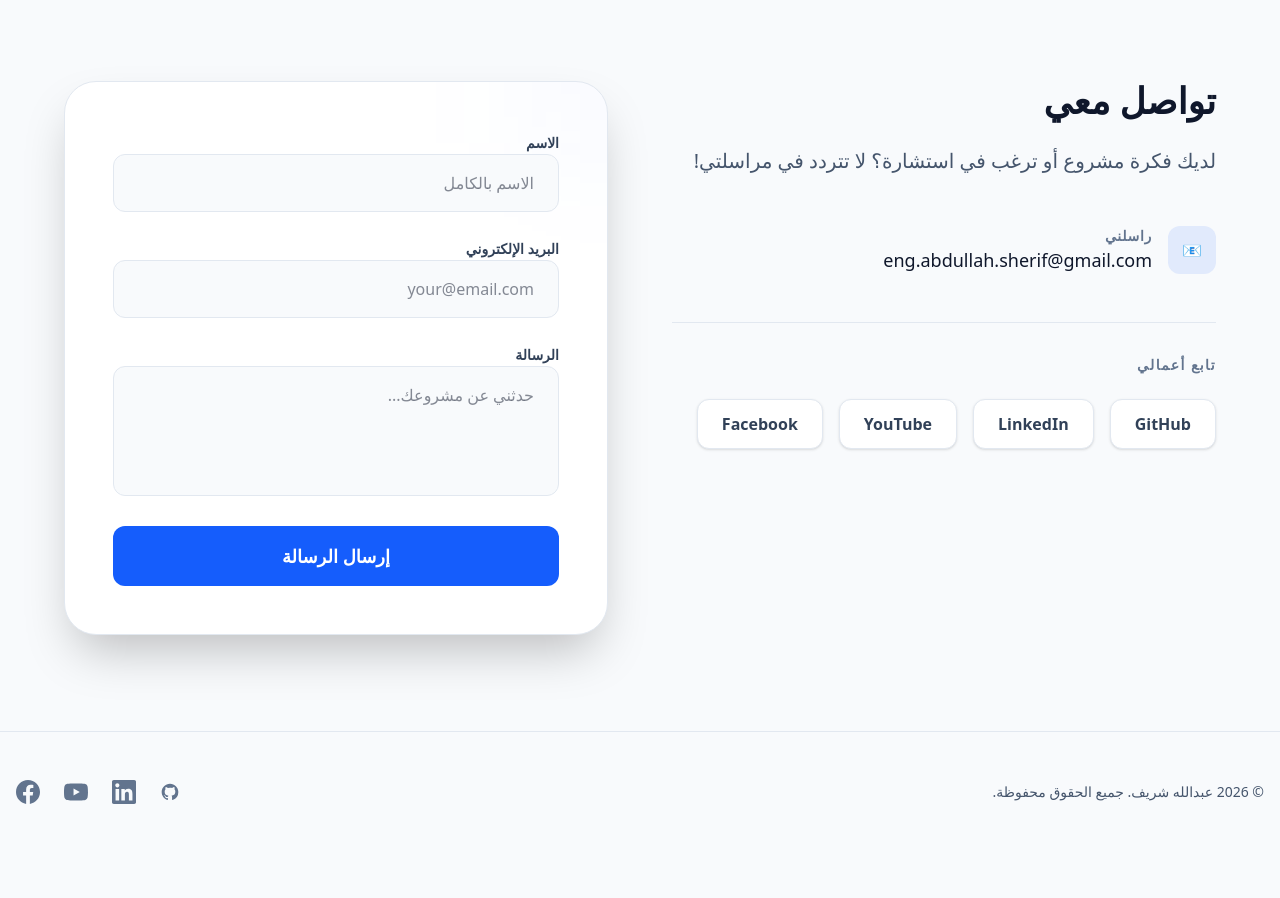
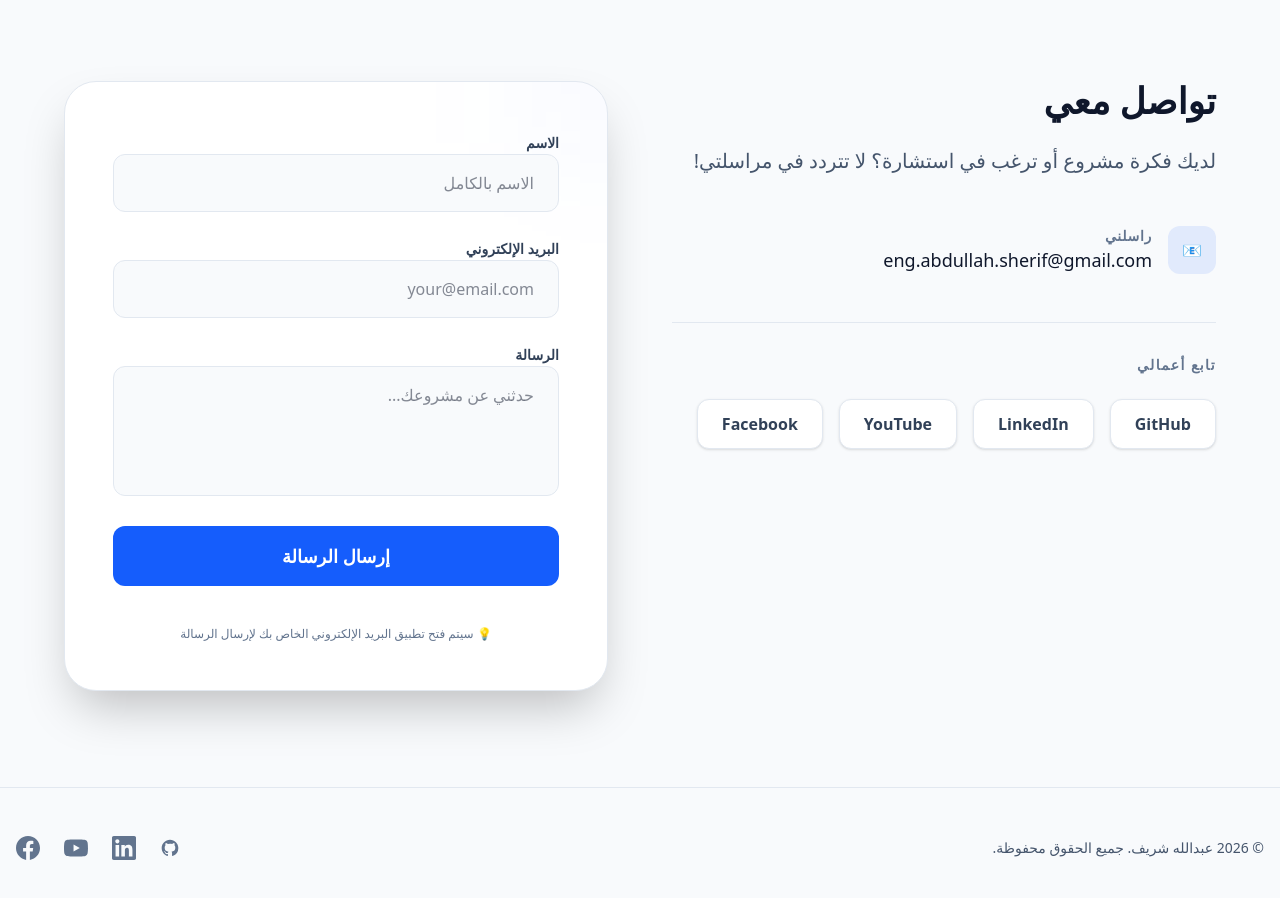
Before and after one commit to Abdullah-Sherif935/testwebsite, a React (Vite) app: page /about in a window 1280 px wide. Shown: the part 4140-5038 px from the top of the page. Before the commit the page ends 4992 px from the top, so only its background shows below. Built offline with nearby package versions, Linux system fonts and the light colour scheme; no server answers; the database is empty.

Commit message:
Edit in message

```diff
--- a/package.json
+++ b/package.json
@@ -11,6 +11,7 @@
     "deploy": "npm run build && gh-pages -d dist"
   },
   "dependencies": {
+    "@emailjs/browser": "^4.4.1",
     "@supabase/supabase-js": "^2.90.1",
     "@tiptap/extension-image": "^3.15.3",
     "@tiptap/extension-link": "^3.15.3",
--- a/src/components/About/AboutContact.tsx
+++ b/src/components/About/AboutContact.tsx
@@ -1,3 +1,4 @@
+import { useState } from 'react';
 import { motion } from 'framer-motion';
 import { useTranslation } from 'react-i18next';
 import { aboutContent } from '../../content/aboutContent';
@@ -7,8 +8,45 @@ export function AboutContact() {
     const { i18n } = useTranslation();
     const content = aboutContent[i18n.language === 'ar' ? 'ar' : 'en'].contactSection;
 
+    const [formData, setFormData] = useState({
+        name: '',
+        email: '',
+        message: ''
+    });
+
     // Use hero content for socials from the same language
     const socials = aboutContent[i18n.language === 'ar' ? 'ar' : 'en'].hero.socials;
+
+    const handleSubmit = (e: React.FormEvent) => {
+        e.preventDefault();
+
+        if (!formData.name || !formData.email || !formData.message) {
+            alert(i18n.language === 'ar' ? 'يرجى ملء جميع الحقول' : 'Please fill all fields');
+            return;
+        }
+
+        // إنشاء رابط mailto مع البيانات
+        const subject = `رسالة من ${formData.name} عبر الموقع`;
+        const body = `الاسم: ${formData.name}%0D%0A` +
+            `البريد الإلكتروني: ${formData.email}%0D%0A%0D%0A` +
+            `الرسالة:%0D%0A${formData.message}`;
+
+        const mailtoLink = `mailto:eng.abdullah.sherif@gmail.com?subject=${encodeURIComponent(subject)}&body=${body}`;
+
+        // فتح تطبيق البريد الإلكتروني
+        window.location.href = mailtoLink;
+
+        // إظهار رسالة نجاح
+        setTimeout(() => {
+            alert(i18n.language === 'ar'
+                ? '✅ سيتم فتح تطبيق البريد الإلكتروني. يرجى إرسال الرسالة من هناك.'
+                : '✅ Your email app will open. Please send the message from there.'
+            );
+
+            // تفريغ النموذج
+            setFormData({ name: '', email: '', message: '' });
+        }, 500);
+    };
 
     return (
         <section id="contact" className="py-24 bg-slate-50 dark:bg-slate-900/50 border-t border-slate-200 dark:border-slate-800">
@@ -67,7 +105,7 @@ export function AboutContact() {
                                             href={social.url}
                                             target="_blank"
                                             rel="noopener noreferrer"
-                                            className={`px-6 py-3 rounded-xl bg-white dark:bg-slate-900 border border-slate-200 dark:border-slate-800 text-slate-700 dark:text-slate-300 font-bold ${social.color} hover:text-white hover:border-transparent  shadow-sm`}
+                                            className={`px-6 py-3 rounded-xl bg-white dark:bg-slate-900 border border-slate-200 dark:border-slate-800 text-slate-700 dark:text-slate-300 font-bold ${social.color} hover:text-white hover:border-transparent shadow-sm`}
                                             whileHover={buttonHover}
                                             whileTap={buttonTap}
                                         >
@@ -89,11 +127,15 @@ export function AboutContact() {
                             {/* Accent Glow */}
                             <div className="absolute top-0 right-0 w-32 h-32 bg-blue-600/5 blur-3xl -translate-y-1/2 translate-x-1/2 group-hover:bg-blue-600/10 transition-all duration-700" />
 
-                            <form className="space-y-6 relative z-10" onSubmit={(e) => e.preventDefault()}>
+                            <form className="space-y-6 relative z-10" onSubmit={handleSubmit}>
                                 <div className="space-y-2">
                                     <label className="text-sm font-bold text-slate-700 dark:text-slate-300 ml-1">{content.form.name}</label>
                                     <input
                                         type="text"
+                                        name="name"
+                                        required
+                                        value={formData.name}
+                                        onChange={(e) => setFormData({ ...formData, name: e.target.value })}
                                         placeholder={content.form.namePlaceholder}
                                         className="w-full px-6 py-4 rounded-xl bg-slate-50 dark:bg-slate-800/50 border border-slate-200 dark:border-slate-700 focus:border-blue-500 focus:ring-2 focus:ring-blue-500/20 outline-none transition-all text-slate-900 dark:text-white"
                                     />
@@ -102,6 +144,10 @@ export function AboutContact() {
                                     <label className="text-sm font-bold text-slate-700 dark:text-slate-300 ml-1">{content.form.email}</label>
                                     <input
                                         type="email"
+                                        name="email"
+                                        required
+                                        value={formData.email}
+                                        onChange={(e) => setFormData({ ...formData, email: e.target.value })}
                                         placeholder={content.form.emailPlaceholder}
                                         className="w-full px-6 py-4 rounded-xl bg-slate-50 dark:bg-slate-800/50 border border-slate-200 dark:border-slate-700 focus:border-blue-500 focus:ring-2 focus:ring-blue-500/20 outline-none transition-all text-slate-900 dark:text-white"
                                     />
@@ -109,19 +155,30 @@ export function AboutContact() {
                                 <div className="space-y-2">
                                     <label className="text-sm font-bold text-slate-700 dark:text-slate-300 ml-1">{content.form.message}</label>
                                     <textarea
+                                        name="message"
                                         rows={4}
+                                        required
+                                        value={formData.message}
+                                        onChange={(e) => setFormData({ ...formData, message: e.target.value })}
                                         placeholder={content.form.messagePlaceholder}
                                         className="w-full px-6 py-4 rounded-xl bg-slate-50 dark:bg-slate-800/50 border border-slate-200 dark:border-slate-700 focus:border-blue-500 focus:ring-2 focus:ring-blue-500/20 outline-none transition-all text-slate-900 dark:text-white resize-none"
                                     />
                                 </div>
                                 <motion.button
                                     type="submit"
-                                    className="w-full py-4 bg-blue-600 text-white rounded-xl font-bold text-lg hover:bg-blue-700 hover:shadow-xl hover:shadow-blue-600/20"
+                                    className="w-full py-4 bg-blue-600 text-white rounded-xl font-bold text-lg hover:bg-blue-700 hover:shadow-xl hover:shadow-blue-600/20 transition-all"
                                     whileHover={buttonHover}
                                     whileTap={buttonTap}
                                 >
                                     {content.form.button}
                                 </motion.button>
+
+                                {/* ملاحظة توضيحية */}
+                                <p className="text-xs text-center text-slate-500 dark:text-slate-400 mt-4">
+                                    {i18n.language === 'ar'
+                                        ? '💡 سيتم فتح تطبيق البريد الإلكتروني الخاص بك لإرسال الرسالة'
+                                        : '💡 Your email app will open to send the message'}
+                                </p>
                             </form>
                         </motion.div>
 
```
Also changed, not shown: 1 other file (tests, documents, lock files or other folders).
